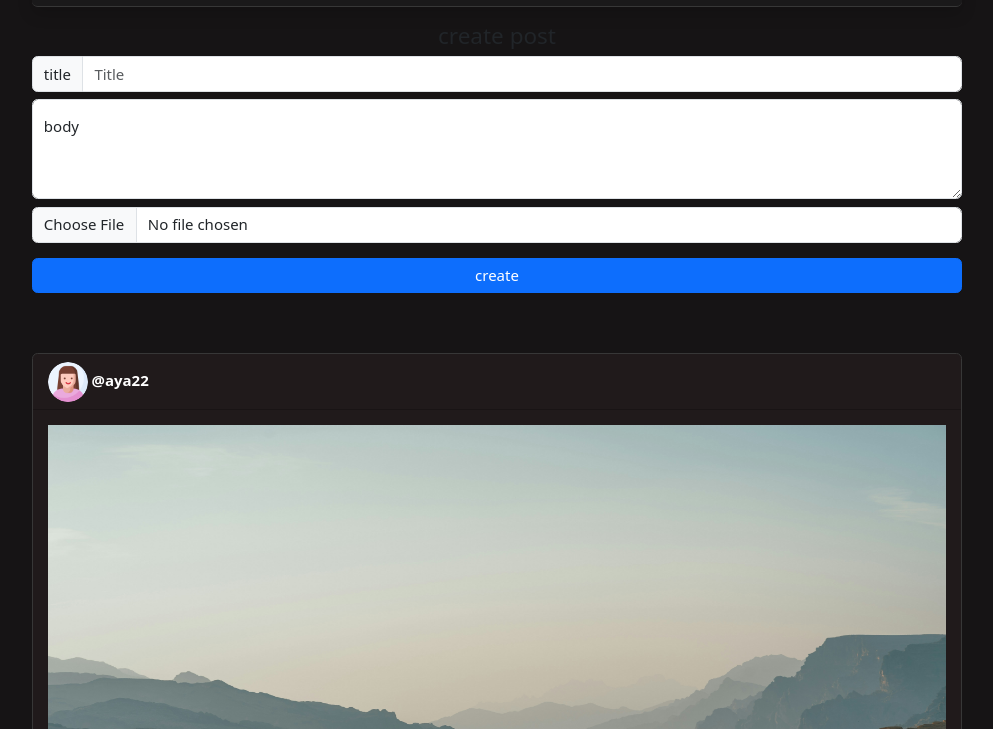
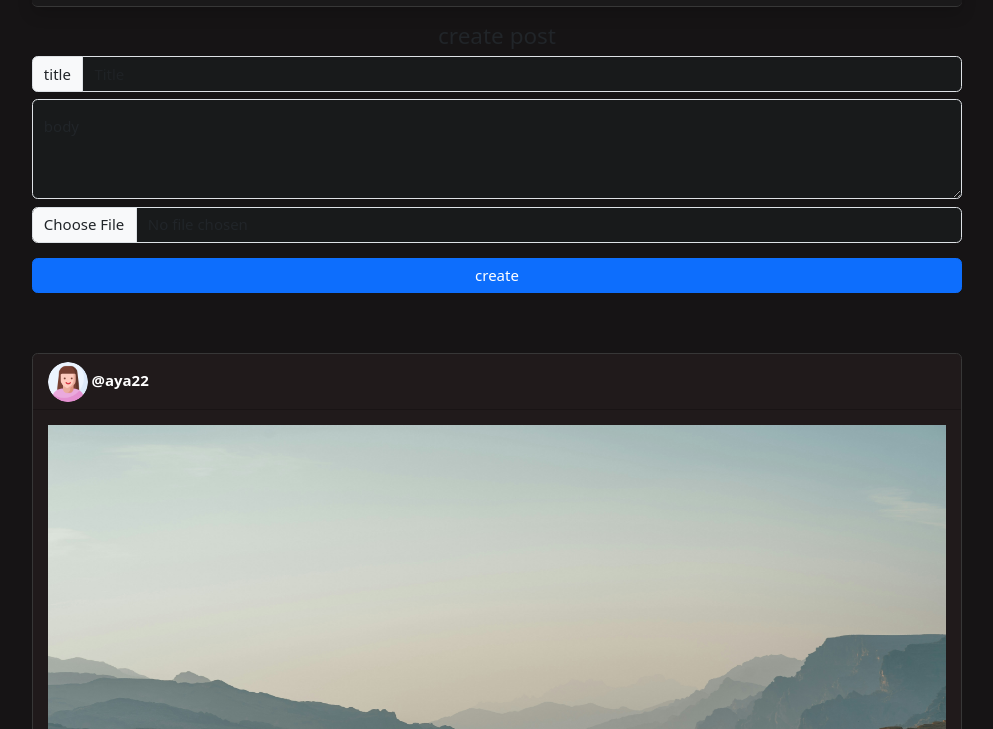
Before and after one commit to yossefsabry/social-media, a website with bundled scripts: page index.html in a window 1280 px wide. Shown: the part 71-800 px from the top of the page, without its empty margins (143-1136 px from the left). Built offline with nearby package versions, Linux system fonts and the light colour scheme; no server answers; a web font is replaced by a local one.

Commit message:
slove problem light createPost home page

```diff
--- a/src/css/style.css
+++ b/src/css/style.css
@@ -235,3 +235,7 @@ image {
 .comment:hover {
   transform: scale(1) translateX(20px);
 }
+.create__post__container__home input ,
+.create__post__container__home textarea{
+  background: rgb(24, 26, 27) !important;
+}
```
